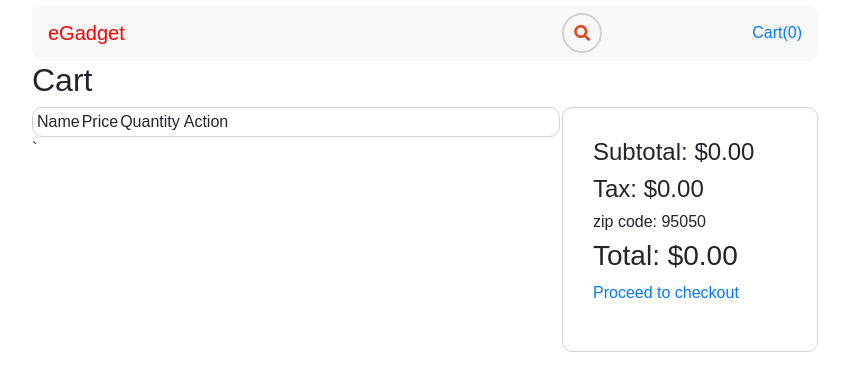
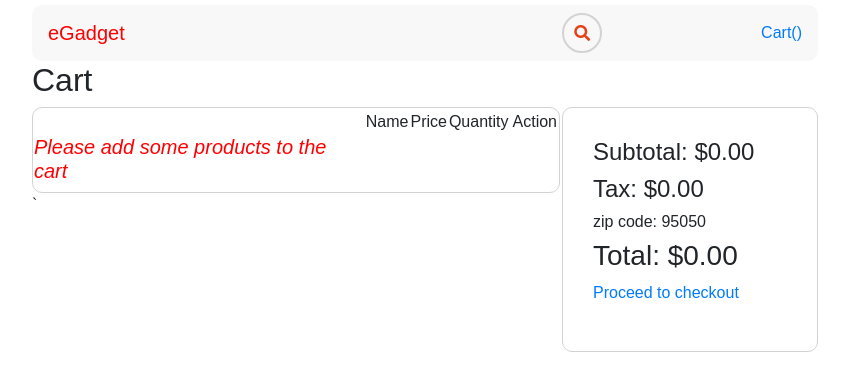
Before and after one commit to Austin25309w/react_egadget, a React (Create React App) app: page /cart in a window 1280 px wide. Shown: the top 390 px of the page, without its empty margins (215-1064 px from the left). Built offline with nearby package versions, Linux system fonts and the light colour scheme.

Commit message:
cart number and clear cart

```diff
--- a/src/App.js
+++ b/src/App.js
@@ -10,7 +10,8 @@ class Navigation extends Component {
   constructor(props) {
     super(props);
     this.state = {
-      search: ''
+      search: '',
+
     };
   }
 
@@ -25,9 +26,16 @@ class Navigation extends Component {
     this.setState({
       search: ''
     })
+  }
+componentDidUpdate(prevProps){
+  if(this.props.cart !== prevProps.cart){
+    const numItem = this.props.cart.reduce( (acc, current) => acc + current.quantity ,0);
+    this.setState({
+      numItem
+    })
+  }
+}
 
-
-  }
 
   render(){
     return (
@@ -45,7 +53,7 @@ class Navigation extends Component {
               <i className="fas fa-search"></i>
             </a>
           </div>
-          <NavLink to='/cart' onClick ={this.clearSearch}>Cart({0})</NavLink>
+          <NavLink to='/cart' onClick ={this.clearSearch}>Cart({this.state.numItem})</NavLink>
         </Navbar>
       </div>
 
@@ -60,7 +68,10 @@ class App extends Component {
     return (
       <div className="page-container">
       {/* added new action so that it can connect to store */}
-      <Navigation updateSearch={this.props.updateSearch}/>
+      <Navigation
+        updateSearch={this.props.updateSearch}
+        cart={this.props.cart}
+        />
       {/*   updateSearch={this.props.updateSearch}*/}
         <Router />
 
@@ -70,7 +81,9 @@ class App extends Component {
 }
 
 function mapStateToProps(state){
-  return {};
+  return {
+    cart: state.cart
+  };
 }
 
 function mapDispatchToProps(dispatch){
--- a/src/features/shoppingCart/index.js
+++ b/src/features/shoppingCart/index.js
@@ -9,6 +9,7 @@ const sort = (items) => {
 
 function Cart (props) {
     console.log(props.cart)
+    const hasProducts = props.cart.length > 0
     return <div class='wanted'>
     <table style={{padding:"15px"}}>
         <thead>
@@ -24,7 +25,7 @@ function Cart (props) {
         </thead>
         <tbody>
             {
-
+                hasProducts ? (
                 sort(props.cart).map( (item, index) =>
                 <tr key={index} style={{borderBottom: '1px solid lightGrey'}}>
                     <td>
@@ -64,6 +65,8 @@ function Cart (props) {
                     <hr/>
                 </tr>
                 )
+                ) :
+            <h5 style={{ color: 'red'}}><em>Please add some products to the cart</em></h5>
             }
 
 
--- a/src/features/shoppingCart/reducer.js
+++ b/src/features/shoppingCart/reducer.js
@@ -1,14 +1,16 @@
 
 
 const cartWithoutItem = (cart, item) => cart.filter(cartItem => cartItem.id !== item.id)
+// boolean
+const isItemInCart = (cart, item) => cart.filter(cartItem => cartItem.id === item.id)[0]
 
-const itemInCart = (cart, item) => cart.filter(cartItem => cartItem.id === item.id)[0]
+// const emptyCart = (cart, item) => cart
 
 
 // ADD TO CART FUNCTION
 const addToCart = (cart, item) => {
 
-    const cartItem = itemInCart(cart, item)
+    const cartItem = isItemInCart(cart, item)
     return cartItem === undefined
     ? [ ...cartWithoutItem(cart, item), { ...item, quantity: 1}]
     : [ ...cartWithoutItem(cart, item), { ...cartItem, quantity: cartItem.quantity +1}]
@@ -27,7 +29,7 @@ const removeAllFromCart = (cart, item) => {
 }
 
 // REMOVE EVERYTHING
-const removEverything = (cart, item) => {
+const removeEverything = (cart) => {
     return []
 }
 
@@ -54,7 +56,7 @@ const cartReducer = ( state = [], action) => {
         return subTotal(state, action.payload)
 
         case 'REMOVE_EVERYTHING':
-        return removEverything(state, action.payload)
+        return removeEverything(state)
 
 
     default:
--- a/src/pages/checkout.js
+++ b/src/pages/checkout.js
@@ -1,9 +1,15 @@
-import React from "react"
+import React, { Component } from "react"
 import { Button, Form, Col, Row, FormControl} from "react-bootstrap"
 import { NavLink } from 'react-router-dom'
+import { connect } from 'react-redux'
 
-export default function CheckOut(props) {
-    const buttonStyle = { margin: '20px 0 0 0'}
+class CheckOut extends Component {
+    onSumbitClick = (e) => {
+        this.props.removeEverything()
+    }
+
+    render(){
+        const buttonStyle = { margin: '20px 0 0 0'}
     return (
         <div className="checkout-form">
             <Form horizontal>
@@ -37,10 +43,34 @@ export default function CheckOut(props) {
                     <FormControl type="number" placeholder="zipcode" />
                 </Col>
             <NavLink to='./done'>
-            <Button style={buttonStyle} bsSize='large' bsStyle="primary" type="submit" block>submit</Button>
+            <Button onClick ={this.onSumbitClick} style={buttonStyle} bsSize='large' bsStyle="primary" type="submit" block>submit</Button>
             </NavLink>
 
             </Form>
         </div>
     )
+    }
+
 }
+
+function mapStateToProps(state){
+    return {}
+  }
+
+  function mapDispatchToProps(dispatch){
+    return {
+      removeEverything: () => {
+        dispatch ({
+          type: 'REMOVE_EVERYTHING'
+        })
+      }
+    }
+  }
+
+
+
+
+export default connect(
+    mapStateToProps,
+    mapDispatchToProps
+    )(CheckOut)
```
